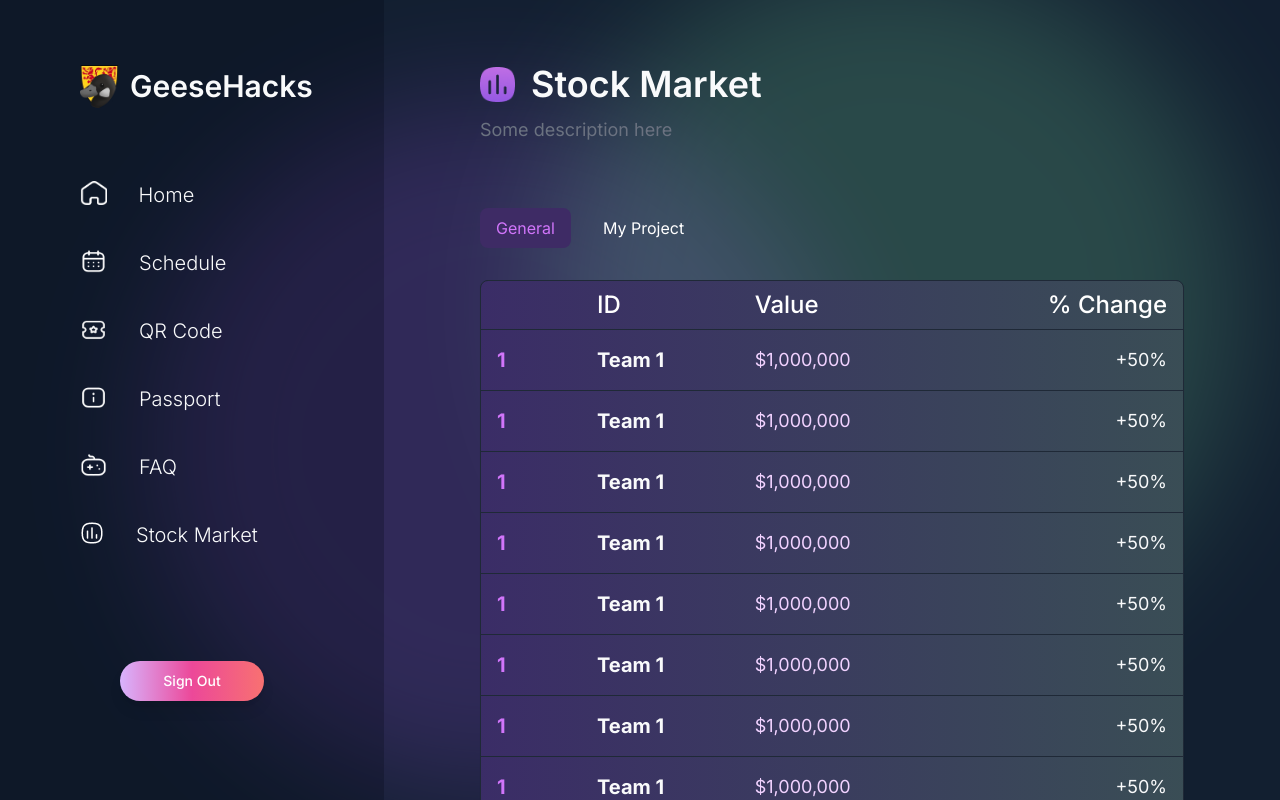
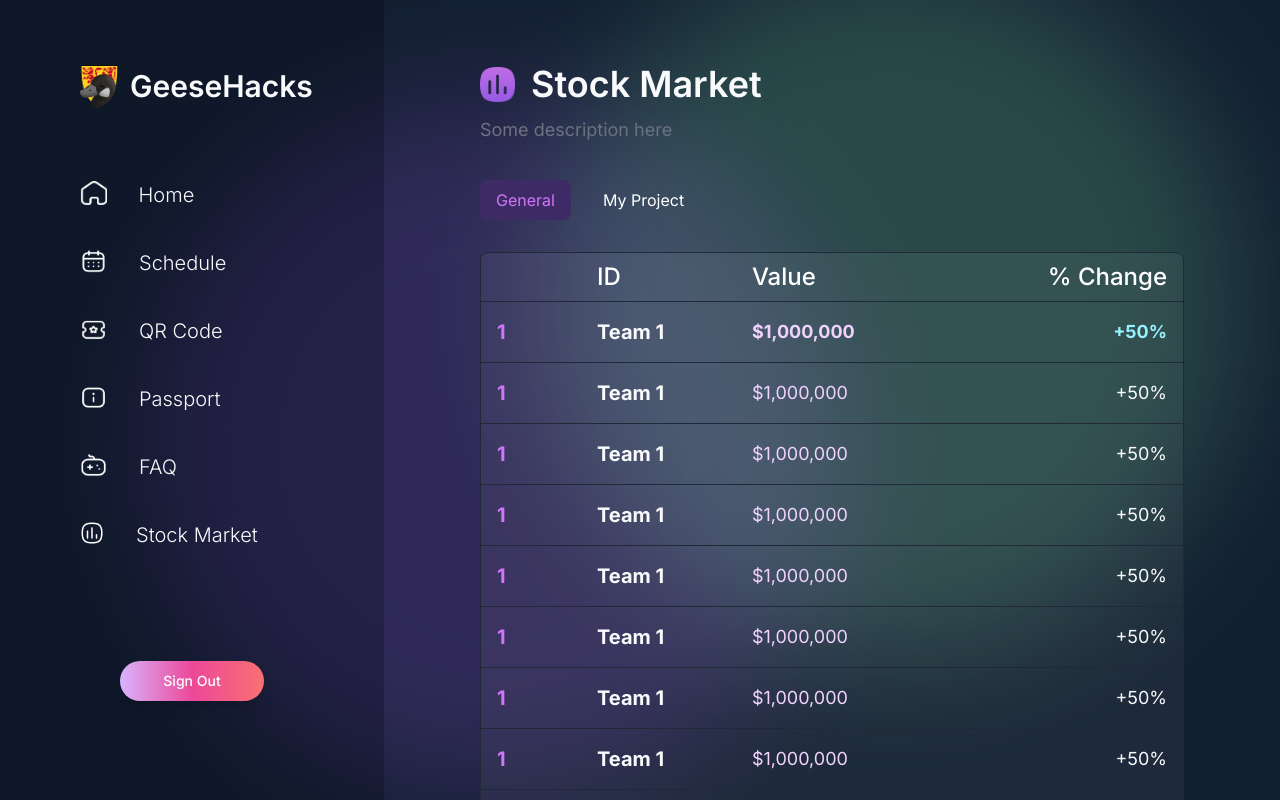
Before and after one commit to GeeseHacks/portal.geesehacks.com, a Next.js app: page /dashboard/stock-market in a window 1280 px wide. Shown: the top 800 px of the page. Built offline with nearby package versions, Linux system fonts and the light colour scheme; no server answers.

Commit message:
added styling

```diff
--- a/app/dashboard/stock-market/LeaderBoard.tsx
+++ b/app/dashboard/stock-market/LeaderBoard.tsx
@@ -23,7 +23,7 @@ import React from "react";
 const LeaderBoard = () => {
   return (
     <div>
-      <Card className="flex-1 flex w-full h-full min-w-0 overflow-hidden bg-opacity-5 bg-gradient-to-r from-[#815cd171] to-[#6f929781] boarder-none">
+      <Card className="flex-1 flex w-full h-full min-w-0 overflow-hidden bg-opacity-5 bg-white boarder-none">
         <Table>
           {/* <TableCaption>A list of your recent invoices.</TableCaption> */}
           <TableHeader>
@@ -37,15 +37,17 @@ const LeaderBoard = () => {
             </TableRow>
           </TableHeader>
           <TableBody>
-            <TableRow>
+            <TableRow className="hover:bg-[#0E0823]">
               <TableCell className="text-[20px] text-[#D175FA] font-bold">
                 1
               </TableCell>
               <TableCell className="text-[20px] font-bold">Team 1</TableCell>
-              <TableCell className="text-[#F1D2FF] text-lg">
+              <TableCell className="text-[#F1D2FF] text-lg font-bold">
                 $1,000,000
               </TableCell>
-              <TableCell className="text-right text-lg">+50%</TableCell>
+              <TableCell className="text-right text-lg text-[#95F2FF] font-bold">
+                +50%
+              </TableCell>
             </TableRow>
             <TableRow>
               <TableCell className="text-[20px] text-[#D175FA] font-bold">
--- a/app/dashboard/stock-market/StockMarket.tsx
+++ b/app/dashboard/stock-market/StockMarket.tsx
@@ -25,7 +25,7 @@ const StockMarket: React.FC = () => {
           />
           <h1 className="text-3xl md:text-4xl font-semibold">Stock Market</h1>
         </div>
-        <p className="pb-16 text-md md:text-lg pt-3 text-gray-500">
+        <p className="pb-9 text-md md:text-lg pt-3 text-gray-500">
           Some description here
         </p>
         <div className="flex space-x-4 pb-8">
```
